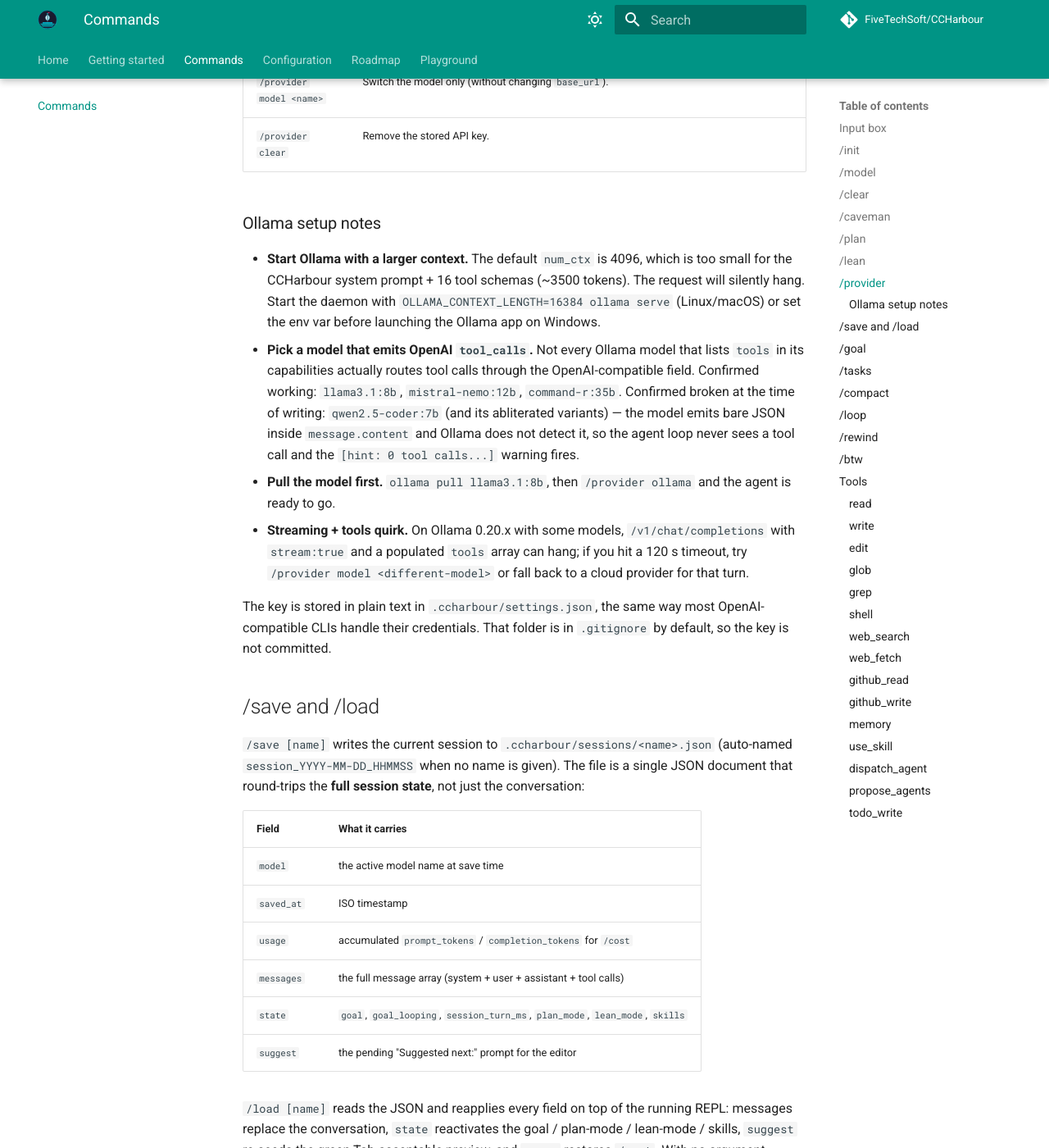
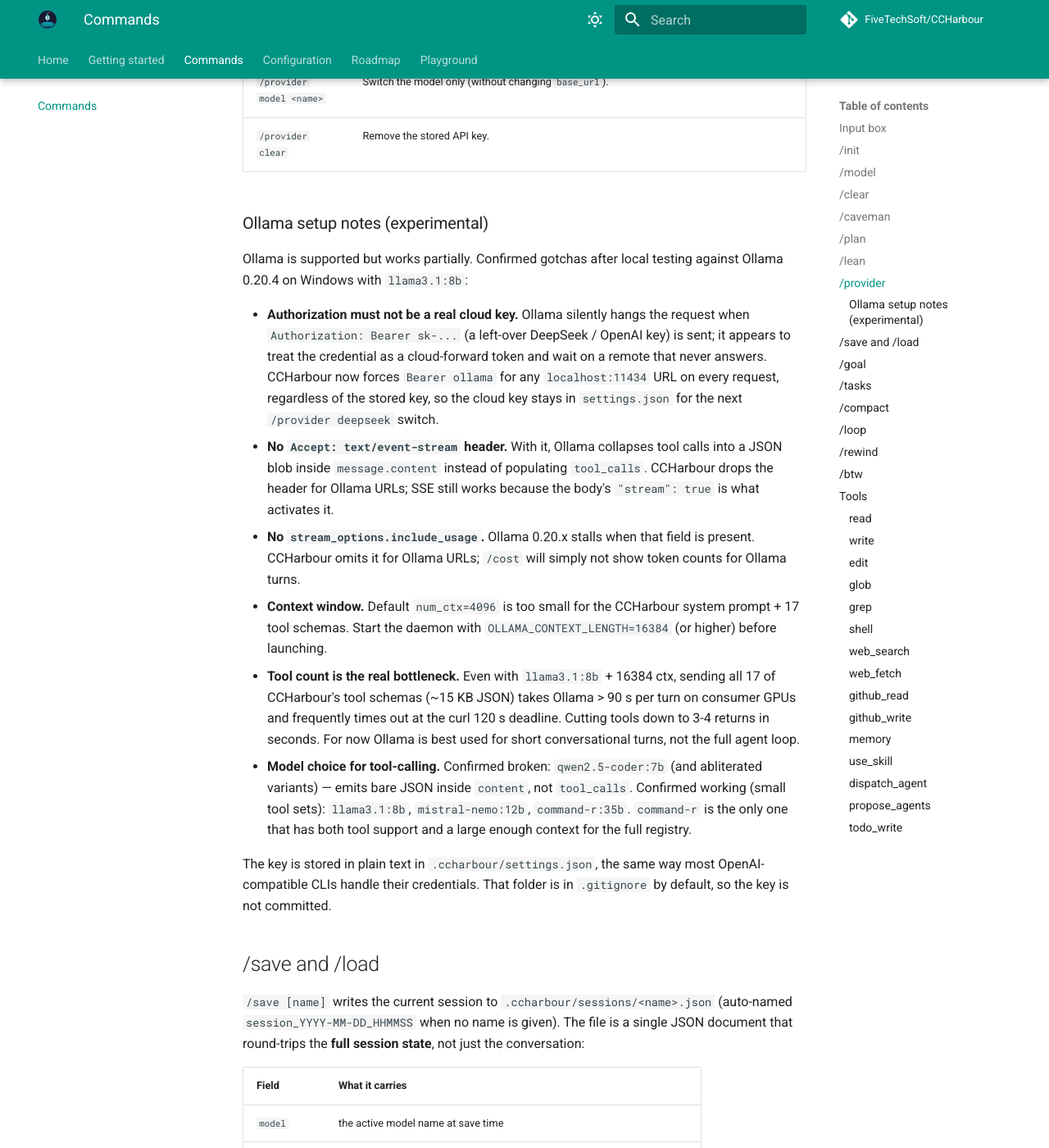
Before and after one commit to FiveTechSoft/CCHarbour, an MkDocs documentation site: the page built from pages/commands.md, in a window 1280 px wide and 1400 px high, scrolled down 4367 px. Shown: the whole window at 82% size. Built offline with MkDocs 1.6.1 and Material for MkDocs 9.7.7, drawn with Linux system fonts in a browser that asks for light colours; comment, search, counter and statistics services are not loaded.

Commit message:
release: v0.8.25 — Ollama auth / Accept / stream_options fixes
Three real Ollama 0.20.x quirks surfaced by running the agent
loop end-to-end against llama3.1:8b:

1. Bearer sk-... hangs Ollama. When a left-over cloud key (e.g.
   from a prior /provider deepseek session) is sent in the
   Authorization header, Ollama silently waits on a never-
   answering remote and the request times out at the curl
   120 s deadline. CC_ChatCompletion now forces
   "Authorization: Bearer ollama" on every request to a
   localhost:11434 URL via a new CC_IsOllamaUrl helper in
   ccapi.prg. The stored cloud key stays untouched in
   settings.json so the next /provider deepseek switch reuses
   it.
2. Accept: text/event-stream breaks Ollama tool routing. With
   that header set, Ollama collapses tool calls into a JSON
   blob inside message.content instead of populating
   tool_calls. The header is now dropped for Ollama URLs;
   streaming still works through "stream": true.
3. stream_options.include_usage stalls Ollama. The field is
   omitted for Ollama URLs (cloud backends keep emitting the
   final usage chunk that /cost relies on).

pages/commands.md gains a rewritten "Ollama setup notes
(experimental)" section that spells out the three quirks plus
the real bottleneck: even after the fixes, sending all 17 of
CCHarbour's tool schemas (~15 KB JSON) to llama3.1:8b takes
Ollama > 90 s per turn on consumer GPUs and frequently hits
the 120 s deadline. Ollama is best used for short
conversational turns, not the full agent loop.

```diff
--- a/pages/commands.md
+++ b/pages/commands.md
@@ -143,12 +143,16 @@
 | `/provider model <name>` | Switch the model only (without changing `base_url`). |
 | `/provider clear` | Remove the stored API key. |
 
-### Ollama setup notes
+### Ollama setup notes (experimental)
 
-- **Start Ollama with a larger context.** The default `num_ctx` is 4096, which is too small for the CCHarbour system prompt + 16 tool schemas (~3500 tokens). The request will silently hang. Start the daemon with `OLLAMA_CONTEXT_LENGTH=16384 ollama serve` (Linux/macOS) or set the env var before launching the Ollama app on Windows.
-- **Pick a model that emits OpenAI `tool_calls`.** Not every Ollama model that lists `tools` in its capabilities actually routes tool calls through the OpenAI-compatible field. Confirmed working: `llama3.1:8b`, `mistral-nemo:12b`, `command-r:35b`. Confirmed broken at the time of writing: `qwen2.5-coder:7b` (and its abliterated variants) — the model emits bare JSON inside `message.content` and Ollama does not detect it, so the agent loop never sees a tool call and the `[hint: 0 tool calls...]` warning fires.
-- **Pull the model first.** `ollama pull llama3.1:8b`, then `/provider ollama` and the agent is ready to go.
-- **Streaming + tools quirk.** On Ollama 0.20.x with some models, `/v1/chat/completions` with `stream:true` and a populated `tools` array can hang; if you hit a 120 s timeout, try `/provider model <different-model>` or fall back to a cloud provider for that turn.
+Ollama is supported but works partially. Confirmed gotchas after local testing against Ollama 0.20.4 on Windows with `llama3.1:8b`:
+
+- **Authorization must not be a real cloud key.** Ollama silently hangs the request when `Authorization: Bearer sk-...` (a left-over DeepSeek / OpenAI key) is sent; it appears to treat the credential as a cloud-forward token and wait on a remote that never answers. CCHarbour now forces `Bearer ollama` for any `localhost:11434` URL on every request, regardless of the stored key, so the cloud key stays in `settings.json` for the next `/provider deepseek` switch.
+- **No `Accept: text/event-stream` header.** With it, Ollama collapses tool calls into a JSON blob inside `message.content` instead of populating `tool_calls`. CCHarbour drops the header for Ollama URLs; SSE still works because the body's `"stream": true` is what activates it.
+- **No `stream_options.include_usage`.** Ollama 0.20.x stalls when that field is present. CCHarbour omits it for Ollama URLs; `/cost` will simply not show token counts for Ollama turns.
+- **Context window.** Default `num_ctx=4096` is too small for the CCHarbour system prompt + 17 tool schemas. Start the daemon with `OLLAMA_CONTEXT_LENGTH=16384` (or higher) before launching.
+- **Tool count is the real bottleneck.** Even with `llama3.1:8b` + 16384 ctx, sending all 17 of CCHarbour's tool schemas (~15 KB JSON) takes Ollama > 90 s per turn on consumer GPUs and frequently times out at the curl 120 s deadline. Cutting tools down to 3-4 returns in seconds. For now Ollama is best used for short conversational turns, not the full agent loop.
+- **Model choice for tool-calling.** Confirmed broken: `qwen2.5-coder:7b` (and abliterated variants) — emits bare JSON inside `content`, not `tool_calls`. Confirmed working (small tool sets): `llama3.1:8b`, `mistral-nemo:12b`, `command-r:35b`. `command-r` is the only one that has both tool support and a large enough context for the full registry.
 
 The key is stored in plain text in `.ccharbour/settings.json`, the same
 way most OpenAI-compatible CLIs handle their credentials. That folder is
```
Also changed, not shown: README.md (+24 -2 lines), releasenotes.md (+33 -2 lines), 3 other files.
